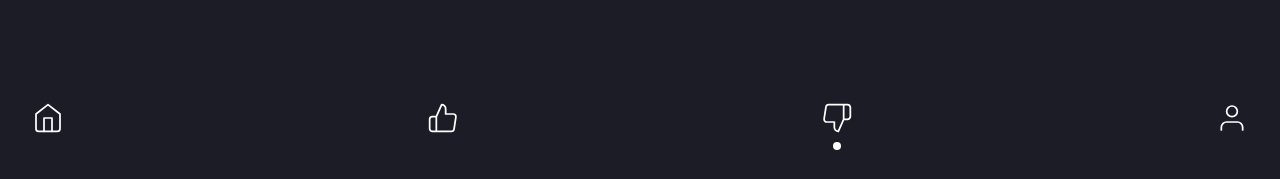
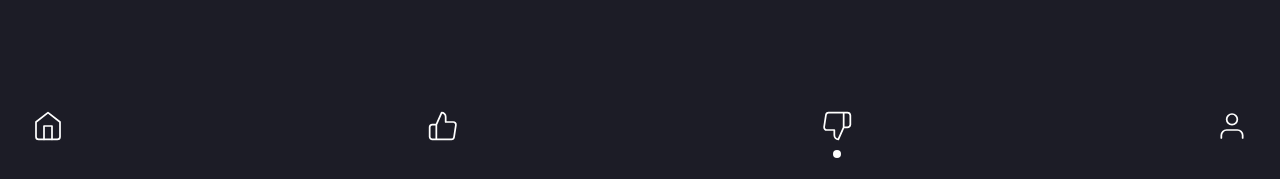
Before and after one commit to mosco98/miew-movies, a React (Create React App) app: page /dislikes in a window 1280 px wide. Shown: the part 618-797 px from the top of the page. Built offline with nearby package versions, Linux system fonts and the light colour scheme.

Commit message:
Margin fixes

```diff
--- a/src/components/Menu.js
+++ b/src/components/Menu.js
@@ -7,7 +7,7 @@ const Menu = () => {
 
   return (
     <div
-      className="w-full flex justify-between fixed bottom-0 p-8 left-0"
+      className="w-full flex justify-between fixed bottom-0 px-8 py-6 left-0"
       style={{ backgroundColor: "#1c1c26" }}
     >
       <Link to="/">
--- a/src/pages/Home/index.js
+++ b/src/pages/Home/index.js
@@ -64,7 +64,7 @@ const Home = () => {
             <span>{errorMsg}</span>
           </div>
         ) : (
-          <div className="px-8 flex justify-center relative mt-8 w-9/12 mx-auto">
+          <div className="px-8 flex justify-center relative mt-6 w-9/12 mx-auto">
             {movies.map((movie) => (
               <MovieCard key={movie.id} movie={movie} />
             ))}
--- a/src/pages/SearchResults/index.js
+++ b/src/pages/SearchResults/index.js
@@ -22,7 +22,7 @@ const SearchResults = (props) => {
             <span className="font-semibold">Search</span> Results
           </h1>
 
-          <div className="px-8 flex justify-center relative mt-8 w-9/12 mx-auto">
+          <div className="px-8 flex justify-center relative mt-6 w-9/12 mx-auto">
             {searchResults.map((movie) => (
               <MovieCard key={movie.id} movie={movie} />
             ))}
```
